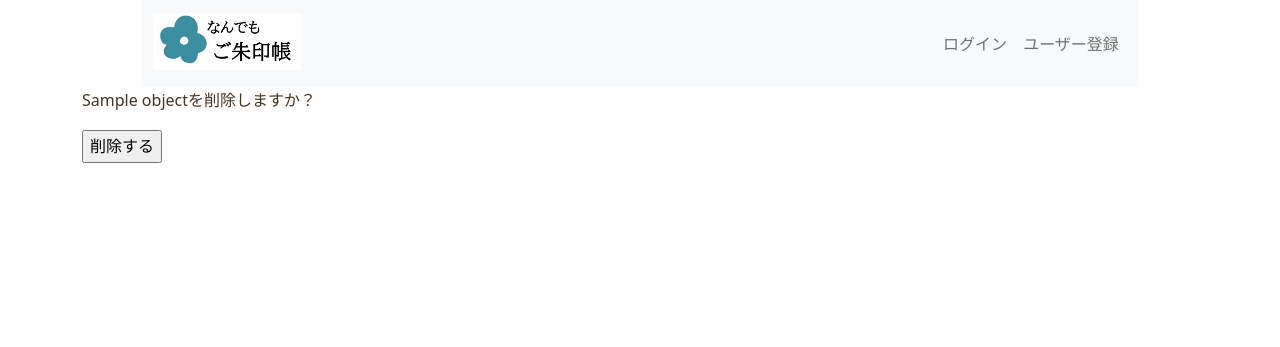
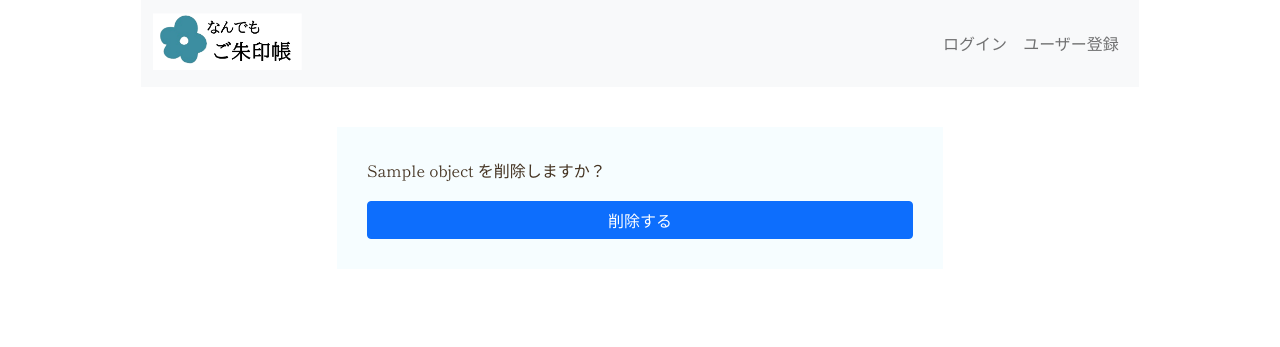
Before and after one commit to pokopok/Atsumecho, a Django app: template templates/goshuin_books/delete_book.html in a window 1280 px wide. Shown: the top 347 px of the page. Run offline with Django 4.2, Linux system fonts and the light colour scheme; the template is opened without the code that fills it: most values are stand-ins (such as "Sample title", 1, 10 or a date in 2020); some web fonts are replaced.

Commit message:
delete画面を装飾

```diff
--- a/static/css/style.css
+++ b/static/css/style.css
@@ -42,11 +42,11 @@ img{
 
 /* form */
 .form-container {
-    width: 50%;
+    width: 60%;
     height: 50%;
     margin:0 auto;
     background-color: rgba(242, 252, 255, 0.7);
-    padding: 3rem;
+    padding: 3%;
     font-family: 'Shippori Mincho', serif;
 }
 
--- a/templates/goshuin_books/create_book.html
+++ b/templates/goshuin_books/create_book.html
@@ -1,6 +1,6 @@
 {% extends 'base.html' %}
 {% block content %}
-<div class="add-goshuin wrapper">
+<div class="create-book wrapper">
   <div class="content-top">
     <h1 class="page-title">ご朱印帳作成</h1>
   </div>
--- a/templates/goshuin_books/delete_book.html
+++ b/templates/goshuin_books/delete_book.html
@@ -1,8 +1,18 @@
 {% extends 'base.html' %}
 
 {% block content %}
-<form method="POST">
-{% csrf_token %}
-<p>{{ object.name }}を削除しますか？</p>
-<input type="submit" value="削除する">
+<div class="delete-book wrapper">
+    <div class="content-top">
+
+    </div>
+    <div class="form-container">
+        <form method="POST">
+            {% csrf_token %}
+            <p>{{ object.name }} を削除しますか？</p>
+            <div class="form-button d-grid gap-2">
+                <button type="submit" class="submit btn btn-primary">削除する</button>
+            </div>
+        </form>
+    </div>
+</div>
 {% endblock %}
--- a/templates/goshuin_books/update_book.html
+++ b/templates/goshuin_books/update_book.html
@@ -1,6 +1,6 @@
 {% extends 'base.html' %}
 {% block content %}
-<div class="add-goshuin wrapper">
+<div class="update-goshuin wrapper">
   <div class="content-top">
     <h1 class="page-title">ご朱印帳編集</h1>
   </div>
--- a/templates/goshuin_books/update_goshuin.html
+++ b/templates/goshuin_books/update_goshuin.html
@@ -1,6 +1,6 @@
 {% extends 'base.html' %}
 {% block content %}
-<div class="add-goshuin wrapper">
+<div class="update-goshuin wrapper">
   <div class="content-top">
     <h1 class="page-title">ご朱印編集</h1>
   </div>
```
Also changed, not shown: templates/goshuin_books/delete_goshuin.html (+14 -4 lines).
